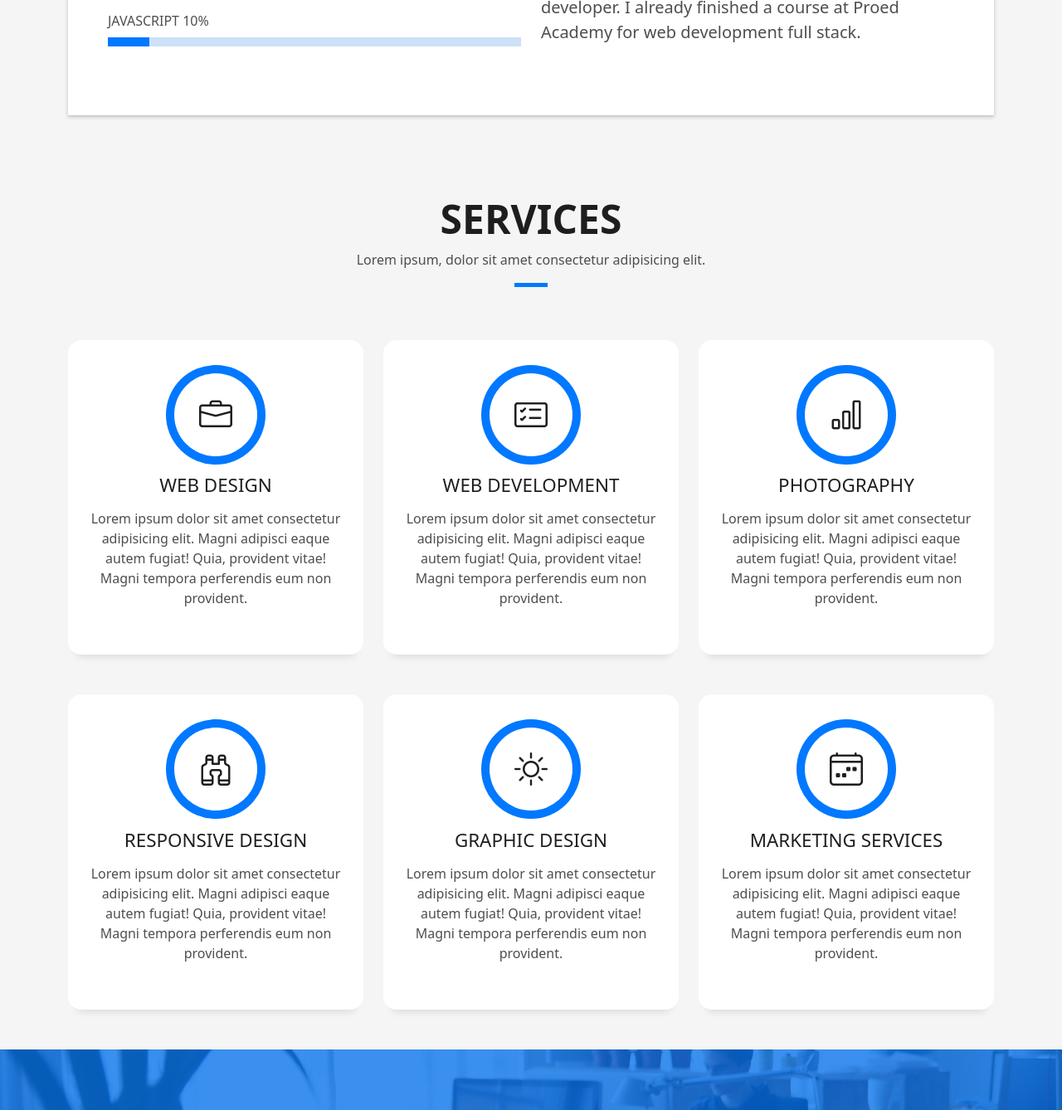
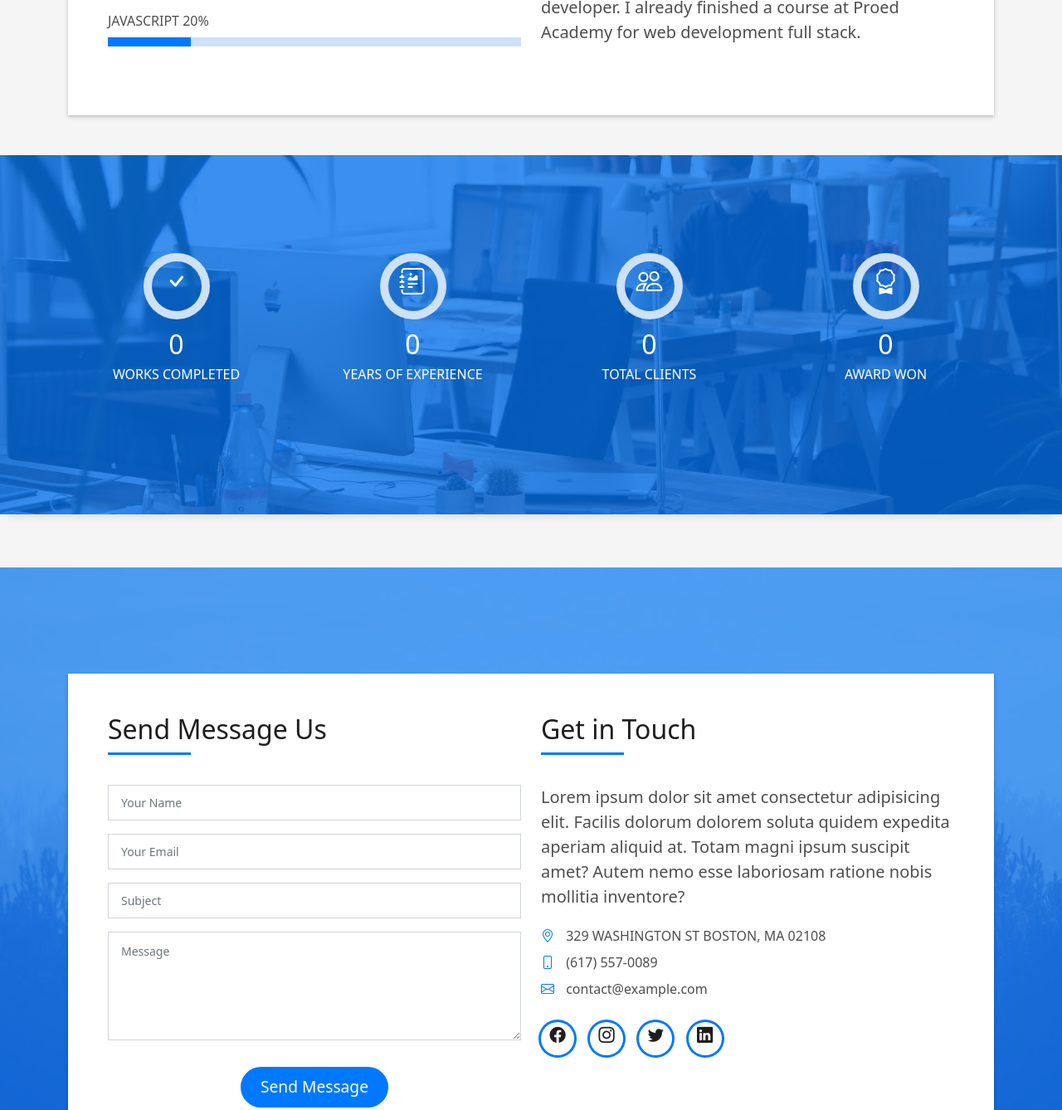
Before and after one commit to Tranzicioni/CV, a plain HTML site: page index.html in a window 1280 px wide. Shown: the part 1322-2660 px from the top of the page at 83% size. Drawn offline with Linux system fonts and the light colour scheme.

Commit message:
Update index.html

```diff
--- a/index.html
+++ b/index.html
@@ -87,7 +87,7 @@
                     <div class="col-sm-6 col-md-7">
                       <div class="about-info">
                         <p><span class="title-s">Name: </span> <span>Elton Vrajolli</span></p>
-                        <p><span class="title-s">Profile: </span> <span>full stack developer</span></p>
+                        <p><span class="title-s">Profile: </span> <span>Full stack developer</span></p>
                         <p><span class="title-s">Email: </span><span>eltonvrajolli0@gmail.com</span></p>
                         <p><span class="title-s">Phone: </span><span>+38343809069</span></p>
                       </div>
@@ -99,17 +99,17 @@
                     <div class="progress">
                       <div class="progress-bar" role="progressbar" style="width: 30%;" aria-valuenow="50" aria-valuemin="0" aria-valuemax="100"></div>
                     </div>
-                    <span>CSS</span> <span class="pull-right">30%</span>
+                    <span>CSS</span> <span class="pull-right">40%</span>
                     <div class="progress">
-                      <div class="progress-bar" role="progressbar" style="width: 30%" aria-valuenow="60" aria-valuemin="0" aria-valuemax="100"></div>
+                      <div class="progress-bar" role="progressbar" style="width: 40%" aria-valuenow="60" aria-valuemin="0" aria-valuemax="100"></div>
                     </div>
                     <span>PHP</span> <span class="pull-right">10%</span>
                     <div class="progress">
                       <div class="progress-bar" role="progressbar" style="width: 10%" aria-valuenow="10" aria-valuemin="0" aria-valuemax="100"></div>
                     </div>
-                    <span>JAVASCRIPT</span> <span class="pull-right">10%</span>
+                    <span>JAVASCRIPT</span> <span class="pull-right">20%</span>
                     <div class="progress">
-                      <div class="progress-bar" role="progressbar" style="width: 10%" aria-valuenow="10" aria-valuemin="0" aria-valuemax="100"></div>
+                      <div class="progress-bar" role="progressbar" style="width: 20%" aria-valuenow="10" aria-valuemin="0" aria-valuemax="100"></div>
                     </div>
                   </div>
                 </div>
@@ -136,117 +136,6 @@
         </div>
       </div>
     </section><!-- End About Section -->
-
-    <!-- ======= Services Section ======= -->
-    <section id="services" class="services-mf pt-5 route">
-      <div class="container">
-        <div class="row">
-          <div class="col-sm-12">
-            <div class="title-box text-center">
-              <h3 class="title-a">
-                Services
-              </h3>
-              <p class="subtitle-a">
-                Lorem ipsum, dolor sit amet consectetur adipisicing elit.
-              </p>
-              <div class="line-mf"></div>
-            </div>
-          </div>
-        </div>
-        <div class="row">
-          <div class="col-md-4">
-            <div class="service-box">
-              <div class="service-ico">
-                <span class="ico-circle"><i class="bi bi-briefcase"></i></span>
-              </div>
-              <div class="service-content">
-                <h2 class="s-title">Web Design</h2>
-                <p class="s-description text-center">
-                  Lorem ipsum dolor sit amet consectetur adipisicing elit. Magni adipisci eaque autem fugiat! Quia,
-                  provident vitae! Magni
-                  tempora perferendis eum non provident.
-                </p>
-              </div>
-            </div>
-          </div>
-          <div class="col-md-4">
-            <div class="service-box">
-              <div class="service-ico">
-                <span class="ico-circle"><i class="bi bi-card-checklist"></i></span>
-              </div>
-              <div class="service-content">
-                <h2 class="s-title">Web Development</h2>
-                <p class="s-description text-center">
-                  Lorem ipsum dolor sit amet consectetur adipisicing elit. Magni adipisci eaque autem fugiat! Quia,
-                  provident vitae! Magni
-                  tempora perferendis eum non provident.
-                </p>
-              </div>
-            </div>
-          </div>
-          <div class="col-md-4">
-            <div class="service-box">
-              <div class="service-ico">
-                <span class="ico-circle"><i class="bi bi-bar-chart"></i></span>
-              </div>
-              <div class="service-content">
-                <h2 class="s-title">Photography</h2>
-                <p class="s-description text-center">
-                  Lorem ipsum dolor sit amet consectetur adipisicing elit. Magni adipisci eaque autem fugiat! Quia,
-                  provident vitae! Magni
-                  tempora perferendis eum non provident.
-                </p>
-              </div>
-            </div>
-          </div>
-          <div class="col-md-4">
-            <div class="service-box">
-              <div class="service-ico">
-                <span class="ico-circle"><i class="bi bi-binoculars"></i></span>
-              </div>
-              <div class="service-content">
-                <h2 class="s-title">Responsive Design</h2>
-                <p class="s-description text-center">
-                  Lorem ipsum dolor sit amet consectetur adipisicing elit. Magni adipisci eaque autem fugiat! Quia,
-                  provident vitae! Magni
-                  tempora perferendis eum non provident.
-                </p>
-              </div>
-            </div>
-          </div>
-          <div class="col-md-4">
-            <div class="service-box">
-              <div class="service-ico">
-                <span class="ico-circle"><i class="bi bi-brightness-high"></i></span>
-              </div>
-              <div class="service-content">
-                <h2 class="s-title">Graphic Design</h2>
-                <p class="s-description text-center">
-                  Lorem ipsum dolor sit amet consectetur adipisicing elit. Magni adipisci eaque autem fugiat! Quia,
-                  provident vitae! Magni
-                  tempora perferendis eum non provident.
-                </p>
-              </div>
-            </div>
-          </div>
-          <div class="col-md-4">
-            <div class="service-box">
-              <div class="service-ico">
-                <span class="ico-circle"><i class="bi bi-calendar4-week"></i></span>
-              </div>
-              <div class="service-content">
-                <h2 class="s-title">Marketing Services</h2>
-                <p class="s-description text-center">
-                  Lorem ipsum dolor sit amet consectetur adipisicing elit. Magni adipisci eaque autem fugiat! Quia,
-                  provident vitae! Magni
-                  tempora perferendis eum non provident.
-                </p>
-              </div>
-            </div>
-          </div>
-        </div>
-      </div>
-    </section><!-- End Services Section -->
 
     <!-- ======= Counter Section ======= -->
     <div class="section-counter paralax-mf bg-image" style="background-image: url(assets/img/counters-bg.jpg)">
```
